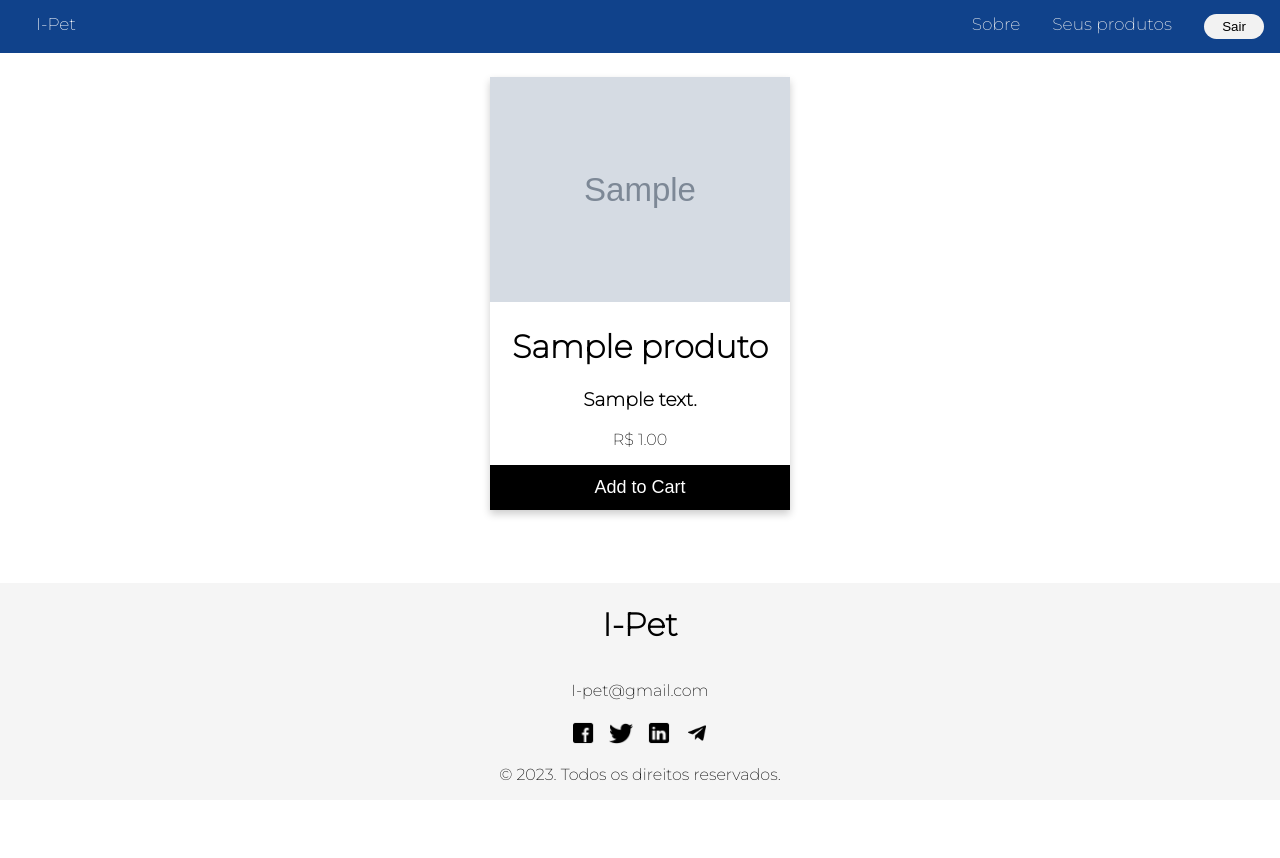
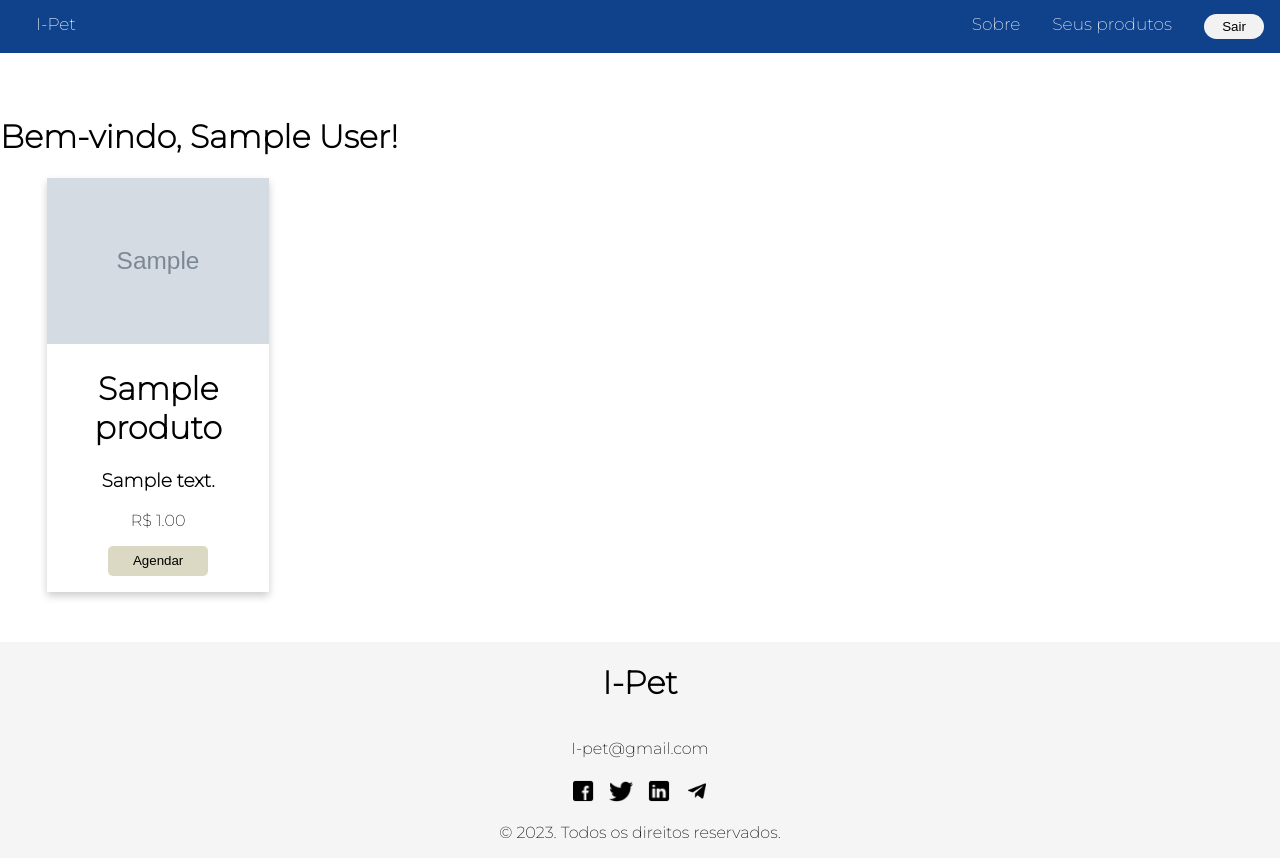
Before and after one commit to FabioZirondi/TCC-3B3-pets, a PHP site: page /php/catalogo.php in a window 1280 px wide. Before the commit the page ends 781 px from the top, so only its background shows below. Run offline with PHP 8.4, Linux system fonts and the light colour scheme; the visitor is signed in with stand-in values (Sample User, id 1); tables that the repository leaves empty hold one stand-in row (values such as "Sample post"); grey boxes marked "Sample" are stand-in pictures.

Commit message:
catalogo quase pronto, mais algumas atualizações

```diff
--- a/css/catalogo.css
+++ b/css/catalogo.css
@@ -1,8 +1,22 @@
+.card-container {
+  display: grid;
+  grid-template-columns: repeat(auto-fill, minmax(300px, 1fr));
+  grid-gap: 5px;
+  justify-items: center;
+}
+
 .card {
   box-shadow: 0 4px 8px 0 rgba(0, 0, 0, 0.2);
-    max-width: 300px;
+  max-height: 500px;
   margin: auto;
   text-align: center;
+  margin-bottom: 30px;
+}
+
+.card img {
+  width: 100%;
+  max-height: 100%;
+  object-fit: cover;
 }
 
 .price {
@@ -10,18 +24,20 @@
   font-size: 22px;
 }
 
-  .card button {
+.button_catalogo {
+  border-radius: 5px;
+  width: 100px;
+  height: 30px;
+  background-color: #dbd8c3;
   border: none;
-    outline: 0;
-    padding: 12px;
-    color: white;
-    background-color: #000;
-    text-align: center;
   cursor: pointer;
-    width: 100%;
-    font-size: 18px;
 }
 
-  .card button:hover {
-    opacity: 0.7;
+.button_catalogo:hover {
+  border-radius: 5px;
+  width: 100px;
+  height: 30px;
+  background-color: #9b9b9b;
+  transition: background-color .10s;
+  border: none;
 }
--- a/php/cadastro.php
+++ b/php/cadastro.php
@@ -79,7 +79,8 @@ if (mysqli_query($conn, $stmt)) {
 
     session_start();
     $_SESSION['usuario'] = $tipo_usuario;
-    $_SESSION['email_vendedor'] = $email; // Defina o email na sessão
+    $_SESSION['email_vendedor'] = $email;
+    $_SESSION['nome'] = $nome;
 
     if ($_SESSION['usuario'] == "u") {
         header("Location: ../php/catalogo.php");
--- a/php/catalogo.php
+++ b/php/catalogo.php
@@ -21,6 +21,7 @@ include_once("../php/verificaSession.php");
     <title>Catálogo</title>
 </head>
 <script src="../js/HomePage.js"></script>
+
 <body>
     <header>
         <div class="topnav" id="myTopnav">
@@ -28,7 +29,7 @@ include_once("../php/verificaSession.php");
             <a href="../php/logout.php"> <button class="button" type="button">Sair</button></a>
             <?php
 
-            if($_SESSION['usuario'] == 'v'){
+            if ($_SESSION['usuario'] == 'v') {
                 echo "<a href='../php/telavendedor.php'>Seus produtos</a>";
             }
             ?>
@@ -42,10 +43,19 @@ include_once("../php/verificaSession.php");
         </br>
         </br>
         </br>
+
+        </br>
+
         <?php
+        echo "<div class='bemvindo, '>";
+        echo "<h1>Bem-vindo, ";
+        if (isset($_SESSION['nome'])) {
+            echo "{$_SESSION['nome']}!";
+        }
+        echo "</h1>";
+        echo "<div class='card-container'>";
         include '../php/conexao.php';
 
-        // Consulta SQL para obter os dados dos produtos
         $sql = "SELECT * FROM produtos";
         $result = $conn->query($sql);
 
@@ -56,7 +66,7 @@ include_once("../php/verificaSession.php");
                 echo "<h1>{$row['nome_produto']}</h1>";
                 echo "<h3>{$row['descricao']}</h3>";
                 echo "<p class='preco'>R$ {$row['preco']}</p>";
-                echo "<p><button>Add to Cart</button></p>";
+                echo "<p><button class='button_catalogo'>Agendar</button></p>";
                 echo "</div>";
             }
         } else {
@@ -65,6 +75,7 @@ include_once("../php/verificaSession.php");
 
         $conn->close();
         ?>
+        </div>
     </main>
     <footer>
         <h1>I-Pet</h1>
--- a/php/logar.php
+++ b/php/logar.php
@@ -40,10 +40,12 @@ if ($resultado_usuario || $resultado_vendedor) {
             // Autenticação bem-sucedida
             $codigo_vendedor = $row['cod'];
             $email_vendedor = $row['email'];
+            $nome = $row['nome'];
             $usuario_tipo = ($usuario_encontrado) ? 'u' : 'v';
 
             $_SESSION['codigo_vendedor'] = $codigo_vendedor;
             $_SESSION['email_vendedor'] = $email_vendedor;
+            $_SESSION['nome'] = $nome;
             $_SESSION['usuario'] = $usuario_tipo;
 
             if ($usuario_tipo == "u") {
```
Also changed, not shown: imagemprodutos/65135918a939e_download.jpg (added), imagemprodutos/65135a57b5d20_download (1).jpg (added), imagemprodutos/65135becedc03_download (2).jpg (added), imagemprodutos/65135c30bc9a5_download (3).jpg (added), imagemprodutos/65135cc8924b1_download (1).jpg (added), imagemprodutos/65135cd6008f0_download.jpg (added), imagemprodutos/65136190698f3_0ltspstfog4pntlwz3voajdbez8nflzn3wu6_640x640.jpg (added), imagemprodutos/651369fb001ec_banho-tosa.jpg (added). Lines whose indentation alone changed are shown as unchanged.
